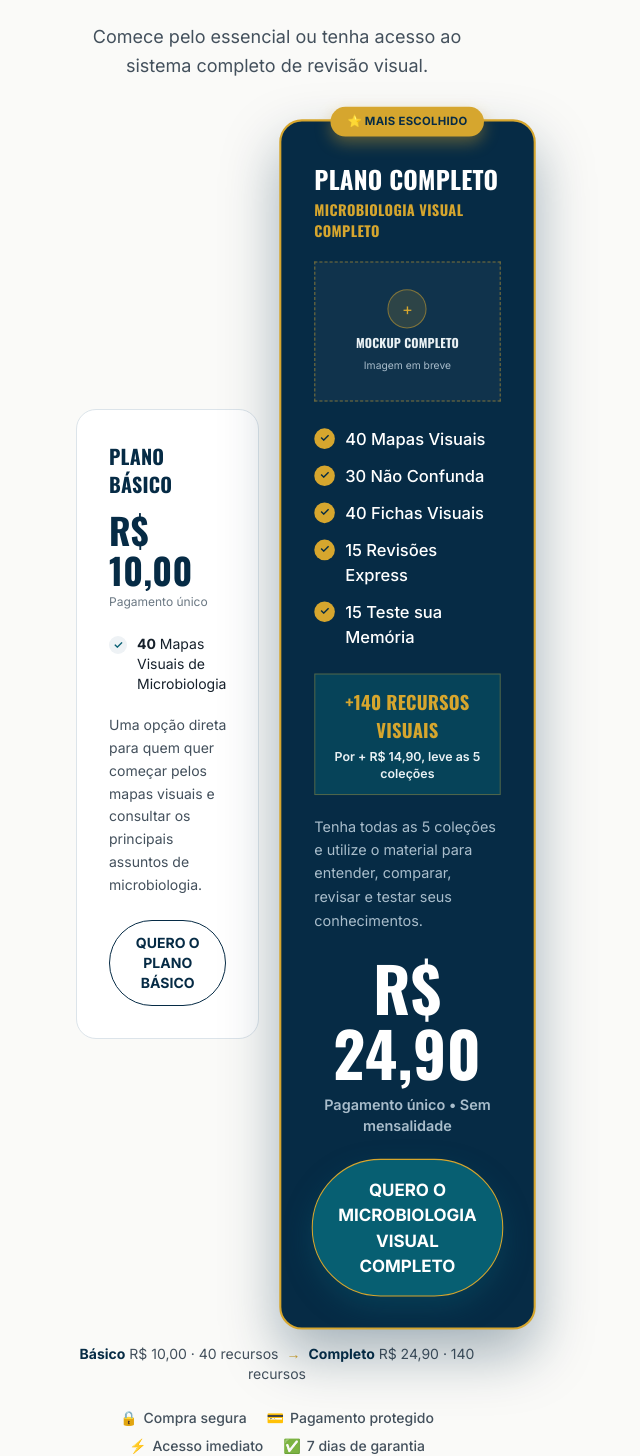
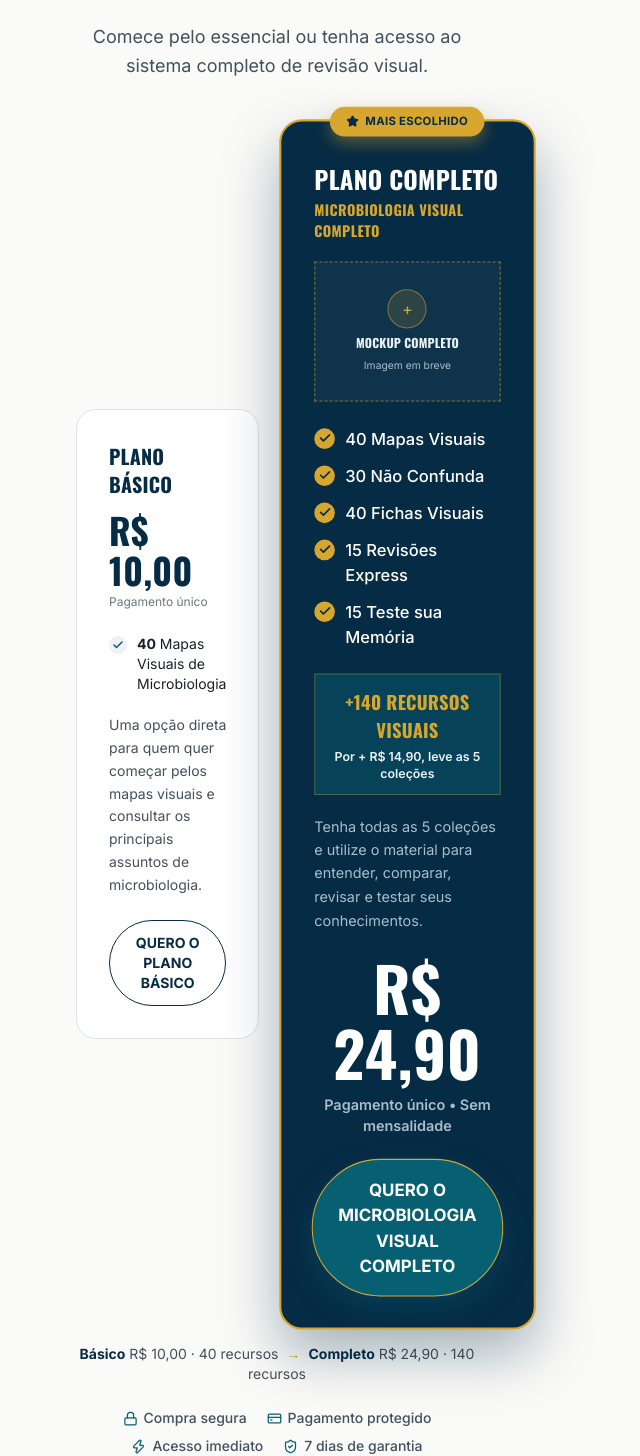
Before and after one commit to intriumphbr-debug/lowticket-microbiologia-, a Next.js app: page / in a window 1280 px wide. Shown: the part 9918-11374 px from the top of the page, without its empty margins (363-1003 px from the left). Built offline with nearby package versions, Linux system fonts and the light colour scheme.

Commit message:
feat: replace text icons with lucide-react icons in PricingSection
Co-authored-by: intriumphbr-debug <238281447+intriumphbr-debug@users.noreply.github.com>

```diff
--- a/components/pricing-section.tsx
+++ b/components/pricing-section.tsx
@@ -1,4 +1,6 @@
 'use client';
+
+import { Check, Star, Lock, CreditCard, Zap, ShieldCheck } from 'lucide-react';
 
 /* ===== Constantes de preço e checkout (fáceis de editar) ===== */
 const BASIC_PRICE = 'R$ 10,00';
@@ -15,11 +17,11 @@ const completeFeatures = [
 ];
 
 const securityItems = [
-  ['🔒', 'Compra segura'],
-  ['💳', 'Pagamento protegido'],
-  ['⚡', 'Acesso imediato'],
-  ['✅', '7 dias de garantia'],
-];
+  [Lock, 'Compra segura'],
+  [CreditCard, 'Pagamento protegido'],
+  [Zap, 'Acesso imediato'],
+  [ShieldCheck, '7 dias de garantia'],
+] as const;
 
 function goToCheckout(url: string) {
   if (!url || url === '#') return;
@@ -62,10 +64,10 @@ export function PricingSection() {
             <ul className="mt-6 space-y-3">
               <li className="flex items-start gap-2.5">
                 <span
-                  className="mt-0.5 flex shrink-0 items-center justify-center rounded-full text-[11px] font-bold"
+                  className="mt-0.5 flex shrink-0 items-center justify-center rounded-full"
                   style={{ width: '18px', height: '18px', backgroundColor: '#EEF2F5', color: '#075F72' }}
                 >
-                  ✓
+                  <Check size={12} strokeWidth={3} aria-hidden="true" />
                 </span>
                 <span className="text-sm" style={{ color: '#16202B' }}>
                   <span className="font-bold">40</span> Mapas Visuais de Microbiologia
@@ -110,10 +112,11 @@ export function PricingSection() {
           >
             {/* Selo */}
             <div
-              className="absolute left-1/2 top-0 -translate-x-1/2 -translate-y-1/2 whitespace-nowrap rounded-full px-4 py-1.5 text-[11px] font-bold uppercase tracking-wide"
+              className="absolute left-1/2 top-0 flex -translate-x-1/2 -translate-y-1/2 items-center gap-1.5 whitespace-nowrap rounded-full px-4 py-1.5 text-[11px] font-bold uppercase tracking-wide"
               style={{ backgroundColor: '#D6A62E', color: '#062B45', boxShadow: '0 6px 16px rgba(214, 166, 46, 0.4)' }}
             >
-              ⭐ Mais escolhido
+              <Star size={12} strokeWidth={2.5} fill="#062B45" aria-hidden="true" />
+              Mais escolhido
             </div>
 
             <h3 className="font-grotesk text-xl sm:text-2xl" style={{ color: '#FFFFFF' }}>
@@ -150,10 +153,10 @@ export function PricingSection() {
               {completeFeatures.map((feature) => (
                 <li key={feature} className="flex items-start gap-2.5">
                   <span
-                    className="mt-0.5 flex shrink-0 items-center justify-center rounded-full text-[11px] font-bold"
+                    className="mt-0.5 flex shrink-0 items-center justify-center rounded-full"
                     style={{ width: '20px', height: '20px', backgroundColor: '#D6A62E', color: '#062B45' }}
                   >
-                    ✓
+                    <Check size={13} strokeWidth={3} aria-hidden="true" />
                   </span>
                   <span className="text-sm sm:text-base font-medium" style={{ color: '#FFFFFF' }}>
                     {feature}
@@ -218,9 +221,9 @@ export function PricingSection() {
 
         {/* Linha de segurança */}
         <div className="mt-6 flex flex-wrap items-center justify-center gap-x-5 gap-y-2">
-          {securityItems.map(([icon, label]) => (
+          {securityItems.map(([Icon, label]) => (
             <div key={label} className="flex items-center gap-1.5 text-xs sm:text-sm font-medium" style={{ color: '#43505C' }}>
-              <span aria-hidden="true">{icon}</span>
+              <Icon size={15} strokeWidth={2} style={{ color: '#075F72' }} aria-hidden="true" />
               {label}
             </div>
           ))}
```
